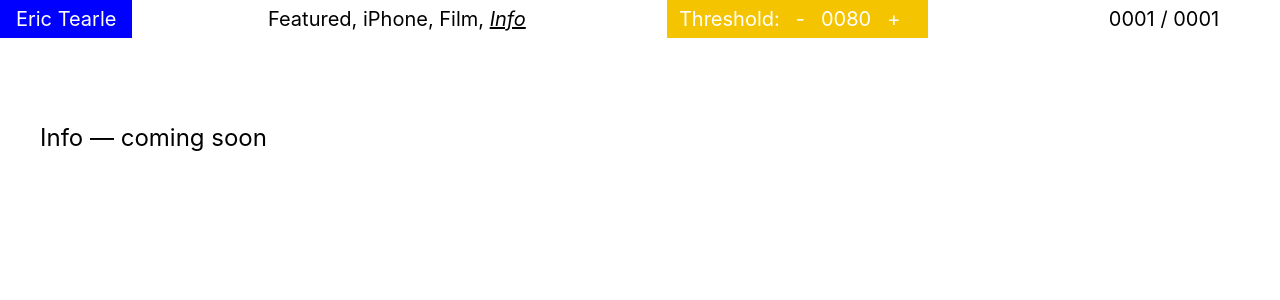
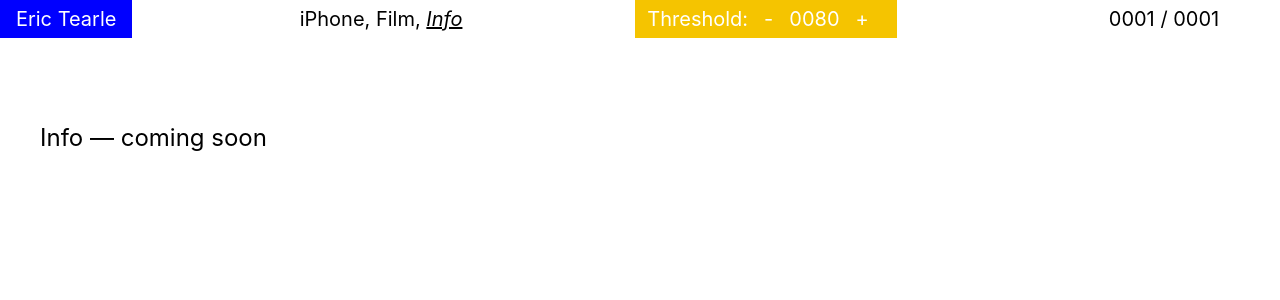
Before and after one commit to etearle86/erictearlewebsite, a React (Create React App) app: page /info in a window 1280 px wide. Shown: the top 300 px of the page. Built offline with nearby package versions, Linux system fonts and the light colour scheme.

Commit message:
Update Footer.jsx

```diff
--- a/src/components/Footer/Footer.jsx
+++ b/src/components/Footer/Footer.jsx
@@ -5,7 +5,6 @@ import { addZeroesInFront } from '../../utils/functions/functions';
 import { useNavigate, useLocation } from 'react-router-dom';
 
 const CATEGORIES = [
-    { label: 'Featured', path: '/' },
     { label: 'iPhone', path: '/iphone' },
     { label: 'Film', path: '/film' },
     { label: 'Info', path: '/info' },
```
